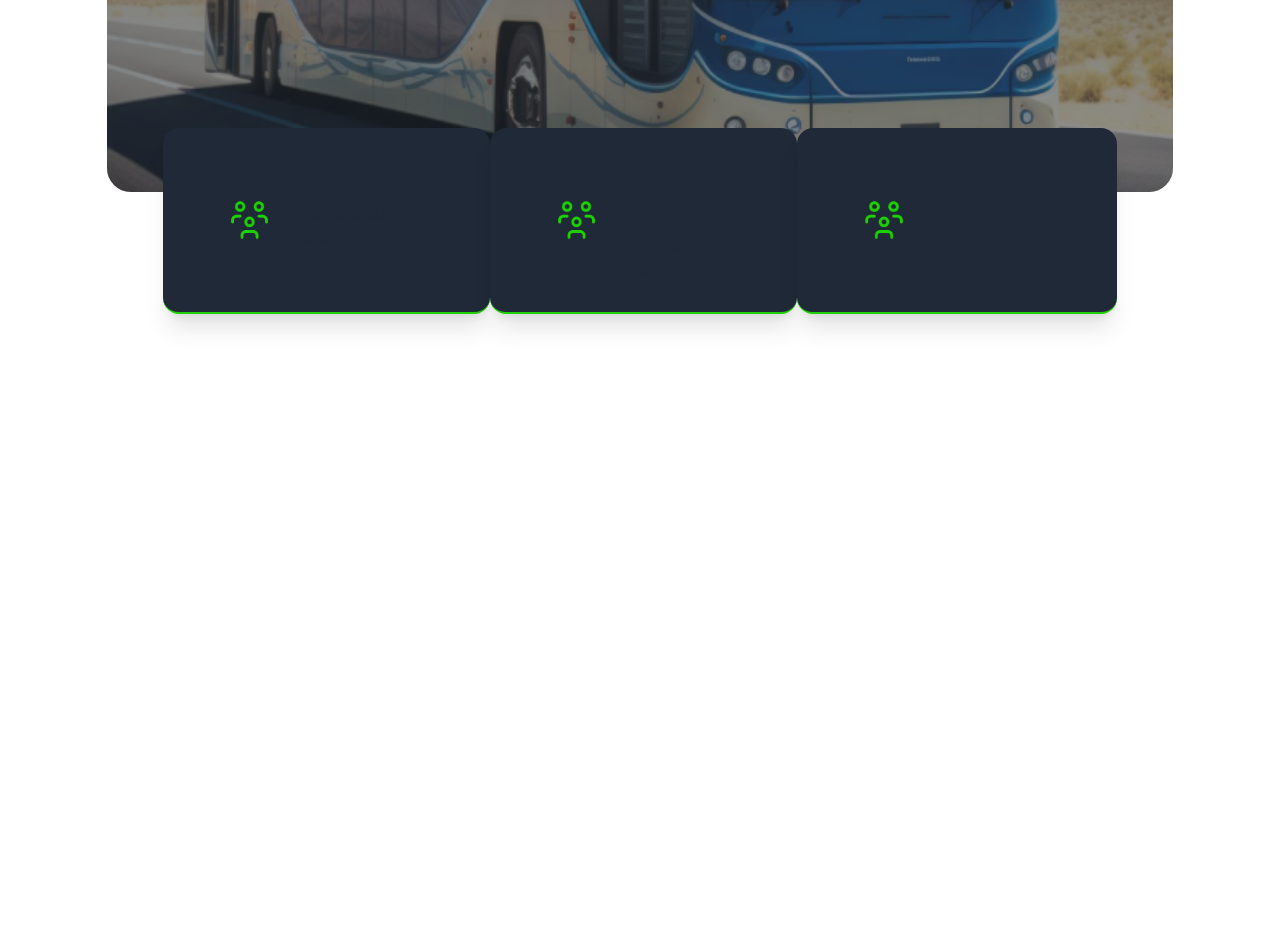
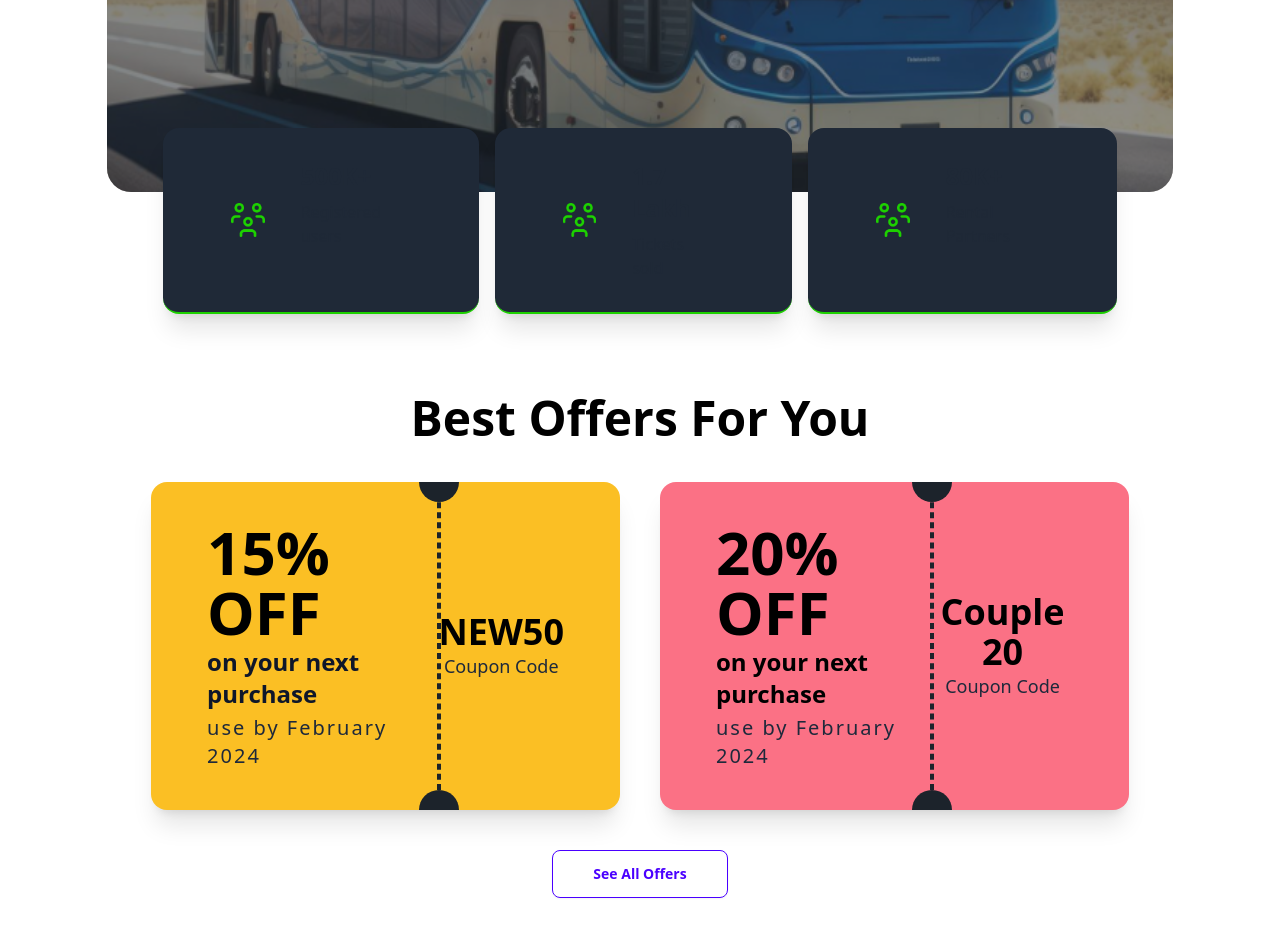
Before and after one commit to Irenity0/smart-ticketing, a plain HTML site: page index.html in a window 1280 px wide. Shown: the part 740-1676 px from the top of the page. Before the commit the page ends 1110 px from the top, so only its background shows below. Drawn offline with nearby package versions, Linux system fonts and the light colour scheme.

Commit message:
coupon section UI done

```diff
--- a/index.html
+++ b/index.html
@@ -65,7 +65,7 @@
         </section>
 
         <!-- cards section starts here -->
-        <section class="flex justify-between mr-14 m-14 -mt-16"> <!-- Added negative margin -->
+        <section class="flex flex-col lg:flex-row gap-4 justify-between mr-14 m-14 -mt-16"> <!-- Added negative margin -->
             <!-- card 01 -->
             <div class="card card-side bg-gray-800 shadow-xl border-b-2 px-16 border-b-[#1dd100]">
                 <figure>
@@ -101,5 +101,67 @@
         </section>
         <!-- cards section ends here -->
     </header>
+
+    <main class="w-10/12 m-auto mt-4">
+        <!-- coupon section starts here -->
+        <section id="coupon-section" class="my-20 w-11/12 mx-auto text-black">
+            <!-- section heading -->
+            <div id="section-heading" class="text-center">
+                <h3 class="sm:text-5xl text-4xl font-bold capitalize">
+                    Best Offers for you
+                </h3>
+            </div>
+            <!-- coupon cards -->
+            <div class="grid lg:grid-cols-2 gap-10 my-10">
+                <div
+                    class="bg-amber-400 px-14 py-10 rounded-2xl shadow-xl flex sm:flex-row flex-col justify-between items-center font-Inter relative overflow-hidden">
+                    <div class="z-10">
+                        <h3 class="sm:text-6xl text-4xl sm:text-left text-center font-extrabold">15% OFF
+                        </h3>
+                        <h4 class="sm:text-2xl text-lg text-center sm:text-left font-semibold sm:py-1 text-slate-900">on your next purchase</h4>
+                        <p class="text-xl tracking-widest text-body text-slate-800">
+                            use by February 2024
+                        </p>
+                    </div>
+                    <div class="flex flex-col items-center justify-between h-full overflow-hidden">
+                        <span
+                            class="bg-[#1c232b] inline-block w-10 h-10 rounded-full absolute -top-5 sm:right-auto right-16"></span>
+                        <span
+                            class="inline-block border-2 border-dashed border-[#1c232b] h-full rounded-full absolute top-0 sm:right-auto right-20"></span>
+                        <span
+                            class="bg-[#1c232b] inline-block w-10 h-10 rounded-full absolute -bottom-5 sm:right-auto right-16"></span>
+                    </div>
+                    <div class="text-center z-10">
+                        <h3 class="text-4xl font-extrabold">NEW50</h3>
+                        <p class="text-lg text-body text-slate-800">Coupon Code</p>
+                    </div>
+                </div>
+                <div
+                    class="bg-rose-400 px-14 py-10 rounded-2xl shadow-xl flex sm:flex-row flex-col justify-between items-center font-Inter relative overflow-hidden">
+                    <div>
+                        <h3 class="sm:text-6xl text-4xl sm:text-left text-center font-extrabold">20% OFF</h3>
+                        <h4 class="sm:text-2xl text-lg text-center sm:text-left font-semibold sm:py-1">on your next purchase</h4>
+                        <p class="text-xl tracking-widest text-body text-slate-800">use by February 2024</p>
+                    </div>
+                    <div class="flex flex-col items-center justify-between h-full overflow-hidden">
+                        <span class="bg-[#1c232b] inline-block w-10 h-10 rounded-full absolute -top-5 sm:right-auto right-16"></span>
+                        <span class="inline-block border-2 border-dashed border-[#1c232b] h-full rounded-full absolute top-0 sm:right-auto right-20"></span>
+                        <span class="bg-[#1c232b] inline-block w-10 h-10 rounded-full absolute -bottom-5 sm:right-auto right-16"></span>
+                    </div>
+                    <div class="text-center z-10">
+                        <h3 class="text-4xl font-extrabold">Couple 20</h3>
+                        <p class="text-lg text-body text-slate-800">Coupon Code</p>
+                    </div>
+                </div>
+            </div>
+            <div class="text-center">
+                <button
+                    class="btn bg-transparent px-10 hover:bg-primary hover border-primary hover:border-primary text-primary font-bold">
+                    See All Offers
+                </button>
+            </div>
+        </section>
+        <!-- coupon section ends here -->
+    </main>
 </body>
 </html>
```
